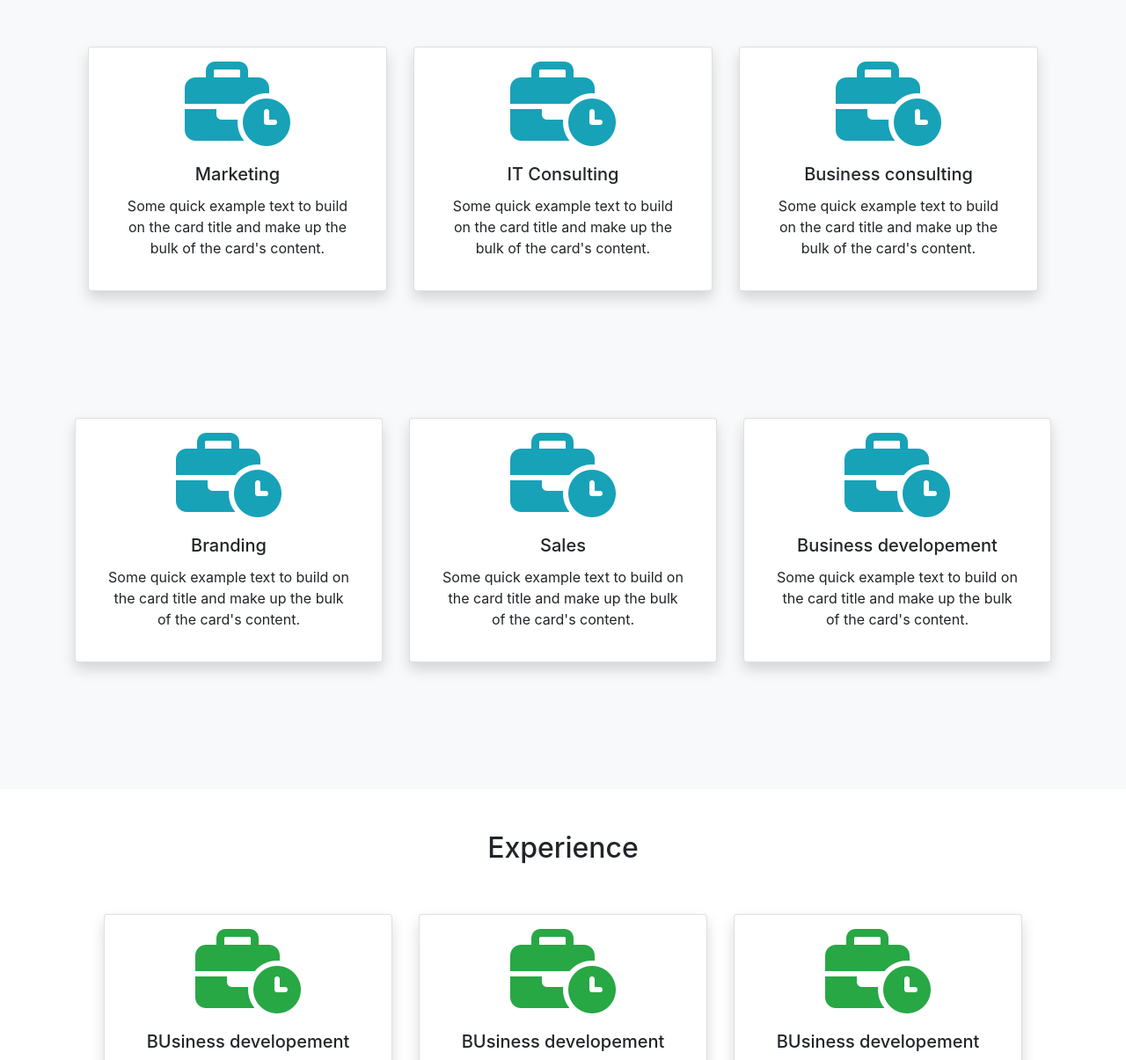
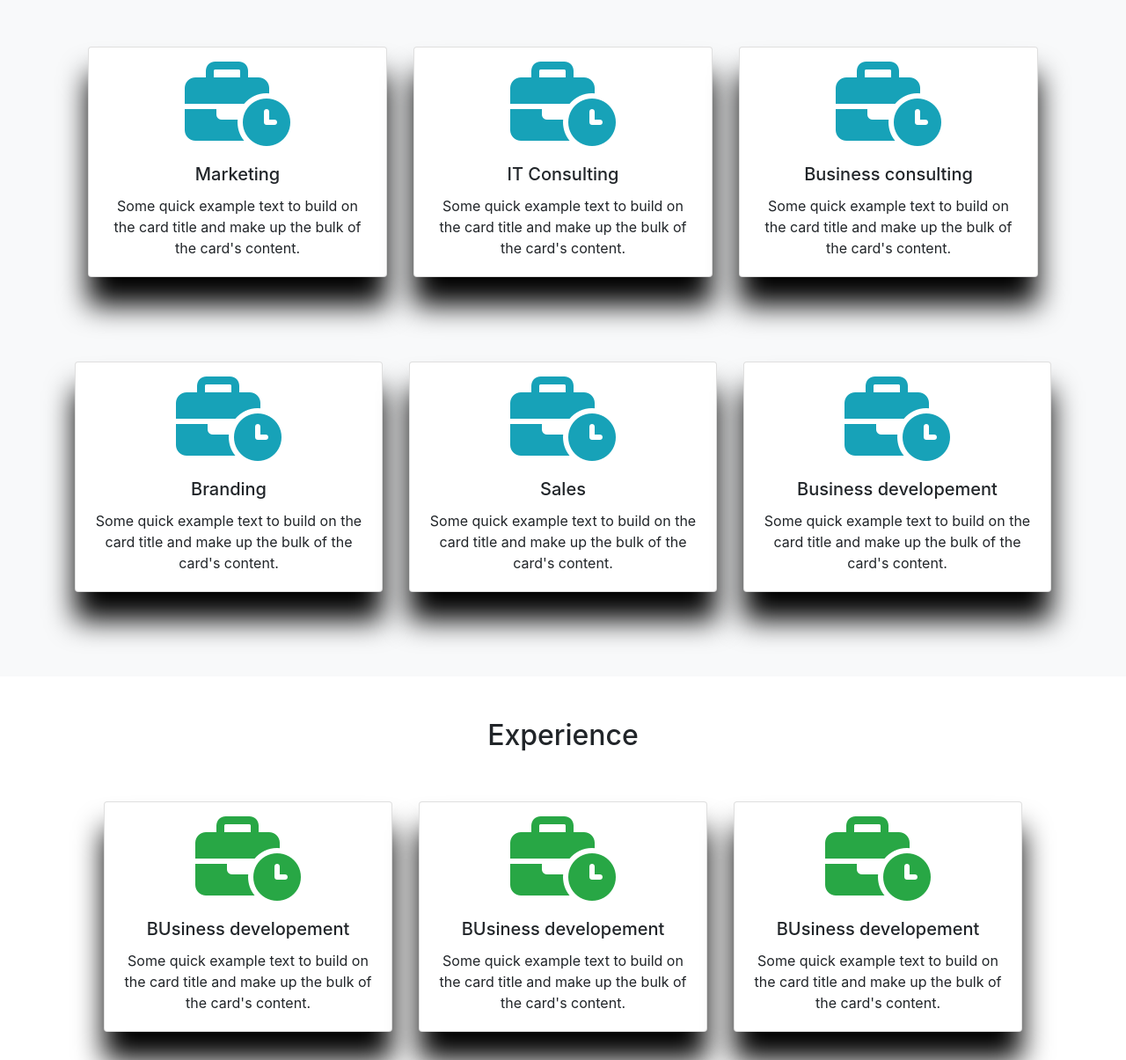
Before and after one commit to samueljazzjohn/personal.github.io, a plain HTML site: page index.html in a window 1280 px wide. Shown: the part 727-1932 px from the top of the page at 88% size. Drawn offline with nearby package versions, Linux system fonts and the light colour scheme.

Commit message:
updated index.html

```diff
--- a/index.html
+++ b/index.html
@@ -57,7 +57,7 @@
             <h1 class="text-center mx-auto">Services</h1>
             <div class="row pt-5 mx-auto text-center">
                 <div class="col-md-4  pb-5  ">
-                    <div class="card text-center pt-3 shadow p-3 mb-5 bg-black rounded">
+                    <div class="card text-center pt-3 " style="box-shadow: 0 2em 2em black;">
                         <i class="fas fa-business-time display-1 text-info"></i>
                         <div class="card-body">
                           <h5 class="card-title">Marketing</h5>
@@ -66,7 +66,7 @@
                       </div>
                 </div>
                 <div class="col-md-4 pb-5  text-center">
-                    <div class="card text-center pt-3 shadow p-3 mb-5 bg-black rounded">
+                    <div class="card text-center pt-3 " style="box-shadow: 0 2em 2em black;">
                         <i class="fas fa-business-time display-1 text-info"></i>
                         <div class="card-body">
                           <h5 class="card-title">IT Consulting</h5>
@@ -75,7 +75,7 @@
                       </div>
                 </div>
                 <div class="col-md-4 pb-5  text-center">
-                    <div class="card text-center pt-3 shadow p-3 mb-5 bg-black rounded">
+                    <div class="card text-center pt-3 " style="box-shadow: 0 2em 2em black;">
                         <i class="fas fa-business-time display-1 text-info"></i>
                         <div class="card-body">
                           <h5 class="card-title">Business consulting</h5>
@@ -87,7 +87,7 @@
 
             <div class="row pt-5 my-auto">
               <div class="col-md-4  pb-5  ">
-                  <div class="card text-center pt-3 shadow p-3 mb-5 bg-black rounded">
+                  <div class="card text-center pt-3 " style="box-shadow: 0 2em 2em black;">
                       <i class="fas fa-business-time display-1  text-info"></i>
                       <div class="card-body">
                         <h5 class="card-title">Branding</h5>
@@ -96,7 +96,7 @@
                     </div>
               </div>
               <div class="col-md-4 pb-5  text-center">
-                  <div class="card pt-3 shadow p-3 mb-5 bg-black rounded">
+                  <div class="card pt-3 " style="box-shadow: 0 2em 2em black;">
                       <i class="fas fa-business-time display-1 text-info"></i>
                       <div class="card-body">
                         <h5 class="card-title">Sales</h5>
@@ -105,7 +105,7 @@
                     </div>
               </div>
               <div class="col-md-4 pb-5  text-center">
-                  <div class="card pt-3 shadow p-3 mb-5 bg-black rounded">
+                  <div class="card pt-3 " style="box-shadow: 0 2em 2em black;">
                       <i class="fas fa-business-time display-1 text-info"></i>
                       <div class="card-body">
                         <h5 class="card-title">Business developement</h5>
@@ -121,7 +121,7 @@
           <h2 class="text-center mx-auto">Experience</h2>
           <div class="row pt-5">
             <div class="col-md-4 pb-5  text-center">
-              <div class="card pt-3 shadow p-3 mb-5 bg-black rounded" >
+              <div class="card pt-3 " style="box-shadow: 0 2em 2em black;" >
                   <i class="fas fa-business-time display-1 text-success"></i>
                   <div class="card-body">
                     <h5 class="card-title">BUsiness developement</h5>
@@ -130,7 +130,7 @@
                 </div>
           </div>
           <div class="col-md-4 pb-5  text-center">
-            <div class="card pt-3 shadow p-3 mb-5 bg-black rounded">
+            <div class="card pt-3 " style="box-shadow: 0 2em 2em black;">
                 <i class="fas fa-business-time display-1 text-success"></i>
                 <div class="card-body">
                   <h5 class="card-title">BUsiness developement</h5>
@@ -139,7 +139,7 @@
               </div>
         </div>
         <div class="col-md-4 pb-5  text-center">
-          <div class="card pt-3 shadow p-3 mb-5 bg-black rounded">
+          <div class="card pt-3 " style="box-shadow: 0 2em 2em black;">
               <i class="fas fa-business-time display-1 text-success"></i>
               <div class="card-body">
                 <h5 class="card-title">BUsiness developement</h5>
```
